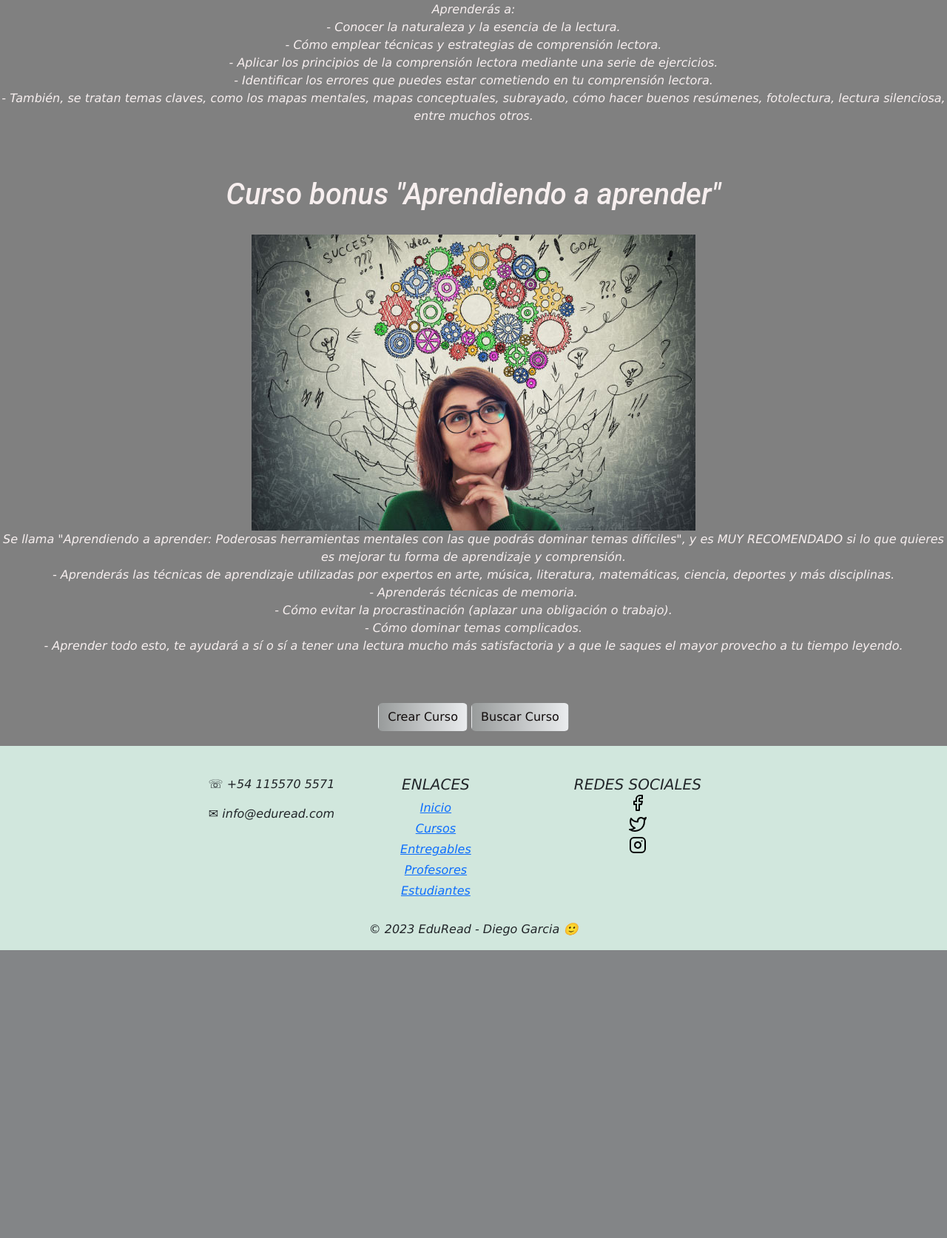
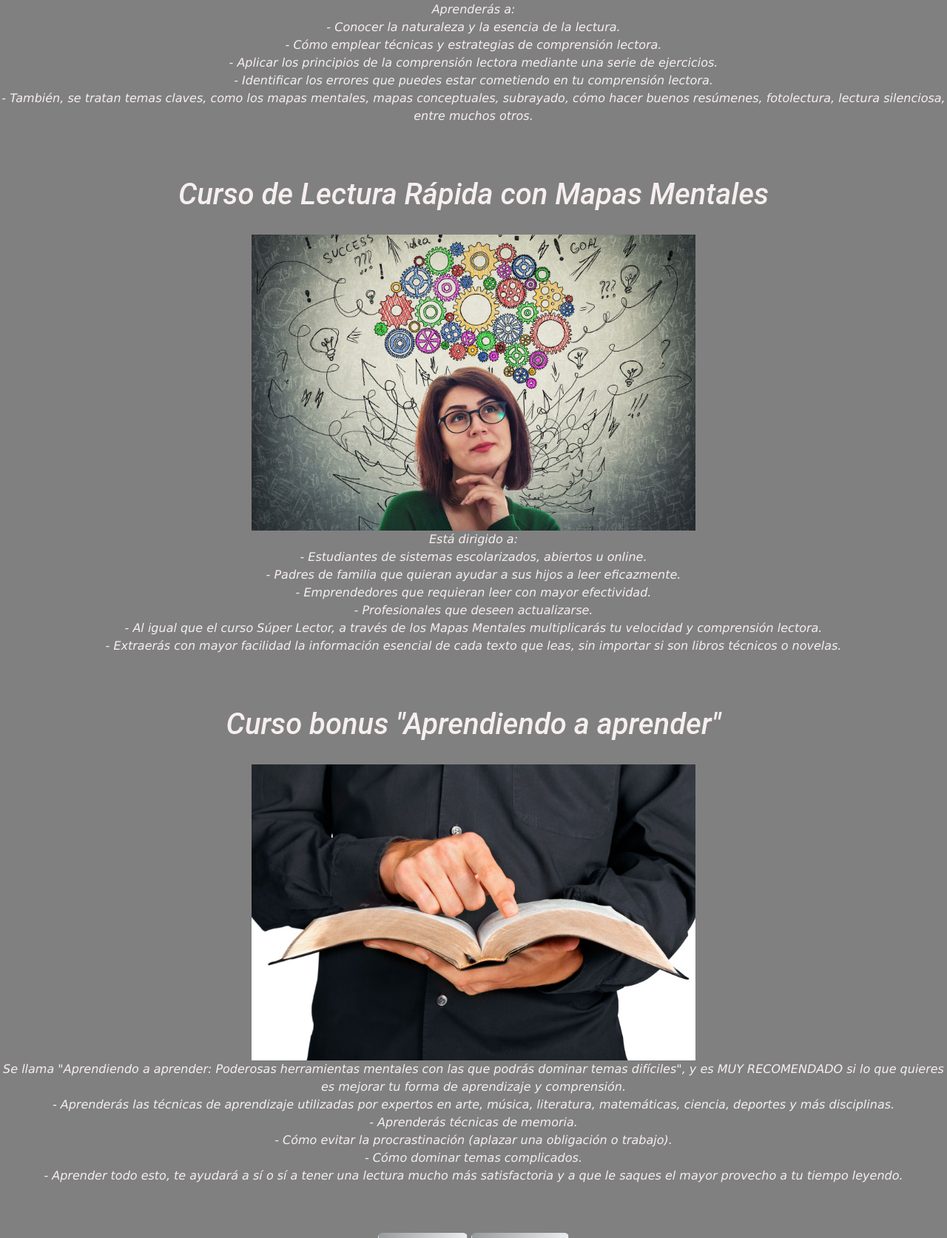
Before and after one commit to diegobocaju/proyectofinalPythonGarcia, a Django app: page /cursos/ in a window 1280 px wide. Shown: the part 3949-5622 px from the top of the page at 74% size. Before the commit the page ends 5233 px from the top, so only its background shows below. Run offline with Django 4.2, Linux system fonts and the light colour scheme; data comes from the database, SQL or seed files in the repository; both versions use the stored data as it was after the commit; parts of the project's set-up code (start-up, migrations or seed data) failed here and were passed over; some web fonts are replaced.

Commit message:
Agregar fotos y descripcion parte 2

```diff
--- a/AppCoder/templates/AppCoder/cursos.html
+++ b/AppCoder/templates/AppCoder/cursos.html
@@ -70,8 +70,18 @@
                                 - Aplicar los principios de la comprensión lectora mediante una serie de ejercicios.<br>
                                 - Identificar los errores que puedes estar cometiendo en tu comprensión lectora.<br>
                                 - También, se tratan temas claves, como los mapas mentales, mapas conceptuales, subrayado, cómo hacer buenos resúmenes, fotolectura, lectura silenciosa, entre muchos otros.</p><br>
-                            <h1> Curso bonus "Aprendiendo a aprender" </h1>
+                            <h1> Curso de Lectura Rápida con Mapas Mentales </h1>
                             <img src="{% static 'AppCoder/assets/images/imagen5.jpg' %}" alt="{{ foto.descripcion }}">
+                            <p>Está dirigido a:<br>
+                                - Estudiantes de sistemas escolarizados, abiertos u online.<br>
+                                - Padres de familia que quieran ayudar a sus hijos a leer eficazmente.<br>
+                                - Emprendedores que requieran leer con mayor efectividad.<br>
+                                - Profesionales que deseen actualizarse.<br>
+                                - Al igual que el curso Súper Lector, a través de los Mapas Mentales multiplicarás tu velocidad y comprensión lectora.<br>
+                                - Extraerás con mayor facilidad la información esencial de cada texto que leas, sin importar si son libros técnicos o novelas.<br>
+                            </p><br>
+                            <h1>  Curso bonus "Aprendiendo a aprender" </h1>
+                            <img src="{% static 'AppCoder/assets/images/imagen6.jpg' %}" alt="{{ foto.descripcion }}">
                             <p>Se llama "Aprendiendo a aprender: Poderosas herramientas mentales con las que podrás dominar temas difíciles", y es MUY RECOMENDADO si lo que quieres es mejorar tu forma de aprendizaje y comprensión.<br>
                                 - Aprenderás las técnicas de aprendizaje utilizadas por expertos en arte, música, literatura, matemáticas, ciencia, deportes y más disciplinas.<br>
                                 - Aprenderás técnicas de memoria.<br>
```
Also changed, not shown: db.sqlite3.
